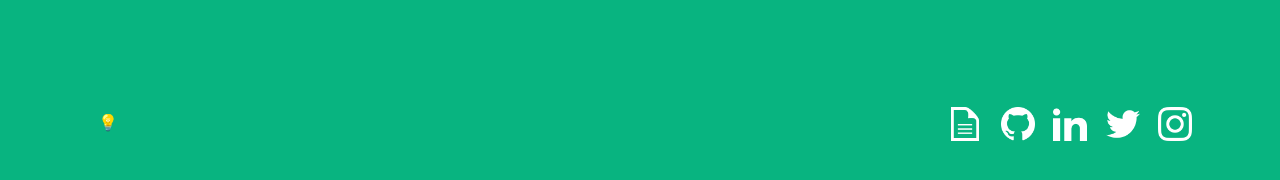
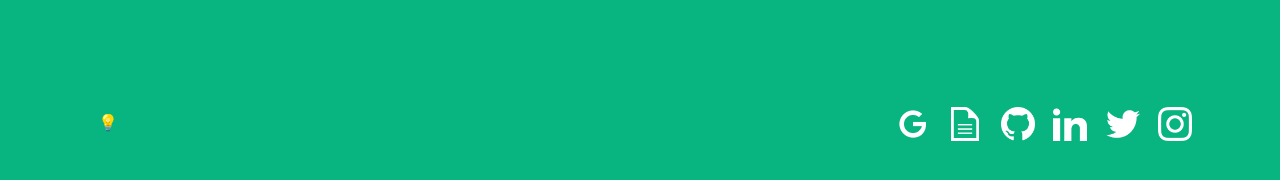
Before and after one commit to shallinan1/shallinan1.github.io, a Jekyll site: the page index.html, which Jekyll copies as it is, in a window 1280 px wide. Shown: the part 708-888 px from the top of the page. Built offline with Jekyll 4.4.1, drawn with Linux system fonts in a browser that asks for light colours.

Commit message:
Google scholar link
add google scholar

```diff
--- a/index.html
+++ b/index.html
@@ -40,6 +40,12 @@
 						<u1 class = "inline" id = "contact">
 
 
+							<li class = "list-inline-item move">
+								<a href = "https://scholar.google.com/citations?user=ztXdO4gAAAAJ&hl=en" target="_blank">
+									<img class = "social" src="assets/pictures/Google.png" alt="Google Logo">
+								</a>
+							</li>
+
 
 							<li class = "list-inline-item move">
 								<a href = "assets/official/Hallinan_Skyler_Resume.pdf" target="_blank">
@@ -52,7 +58,6 @@
 									<img class = "social" src="assets/pictures/github.png" alt="Github Logo">
 								</a>
 							</li>
-
 
 							<li class = "list-inline-item move">
 								<a href = "https://www.linkedin.com/in/skyler-hallinan-0466ba169/" target="_blank">
```
Also changed, not shown: assets/pictures/Google.png (added).
